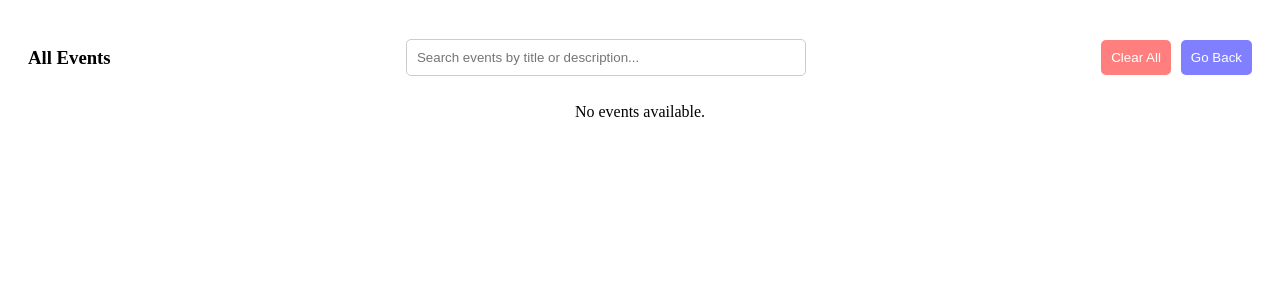
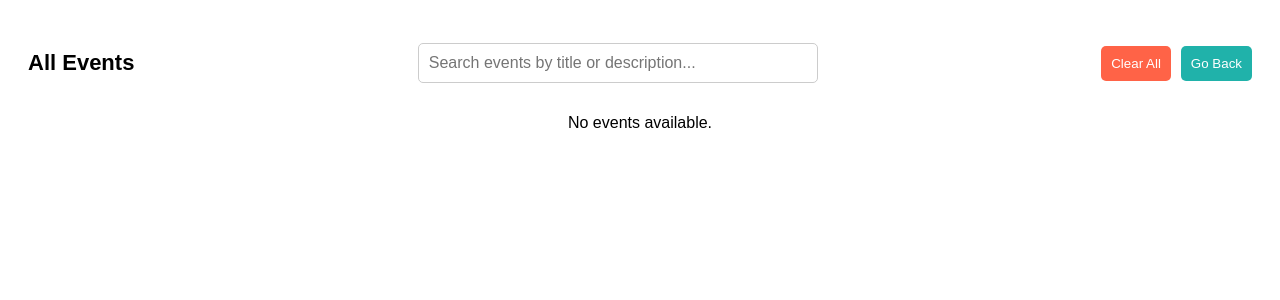
Before and after one commit to Mohosin999/Track-Zone-Application, a React (Vite) app: page /events in a window 1280 px wide. Shown: the top 300 px of the page. Built offline with nearby package versions, Linux system fonts and the light colour scheme.

Commit message:
style: event page styled successfully

```diff
--- a/index.html
+++ b/index.html
@@ -5,6 +5,12 @@
     <link rel="icon" type="image/svg+xml" href="/vite.svg" />
     <meta name="viewport" content="width=device-width, initial-scale=1.0" />
     <title>Track Zone</title>
+    <style>
+      body {
+        font-family: Oswald, sans-serif;
+        /* background: #222; */
+      }
+    </style>
   </head>
   <body>
     <div id="root"></div>
--- a/src/components/event-page/index.jsx
+++ b/src/components/event-page/index.jsx
@@ -1,392 +1,10 @@
-// import React, { useState } from "react";
-// import { useNavigate } from "react-router-dom";
-// import styled, { keyframes } from "styled-components";
-// import useEvents from "../../hooks/useEvents";
-
-// const EventPage = () => {
-//   const [searchTerm, setSearchTerm] = useState("");
-//   const [editingEvent, setEditingEvent] = useState(null);
-//   const [popupMessage, setPopupMessage] = useState("");
-
-//   const { getEvents, deleteEvent, updateEvent, deleteEventByClock } =
-//     useEvents();
-//   const allEvents = getEvents(true);
-//   const navigate = useNavigate();
-
-//   const handleDelete = (id) => {
-//     deleteEvent(id);
-//     setPopupMessage("Event deleted successfully.");
-//   };
-
-//   const handleUpdate = (event) => {
-//     if (editingEvent && editingEvent.id === event.id) {
-//       setEditingEvent(null);
-//     } else {
-//       setEditingEvent(event);
-//     }
-//   };
-
-//   const handleUpdateSubmit = (updatedEvent) => {
-//     updateEvent(updatedEvent);
-//     setEditingEvent(null);
-//     setPopupMessage("Event updated successfully.");
-//   };
-
-//   const handleClearAll = () => {
-//     deleteEventByClock("");
-//     setPopupMessage("All events cleared.");
-//   };
-
-//   const handleBack = () => {
-//     navigate("/");
-//   };
-
-//   const handleSubmit = (e) => {
-//     e.preventDefault();
-//     handleUpdateSubmit(editingEvent);
-//   };
-
-//   const closePopup = () => {
-//     setPopupMessage("");
-//   };
-
-//   const filteredEvents = allEvents.filter(
-//     (event) =>
-//       event.title.toLowerCase().includes(searchTerm.toLowerCase()) ||
-//       event.description.toLowerCase().includes(searchTerm.toLowerCase())
-//   );
-
-//   return (
-//     <Container>
-//       <Header>
-//         <Title>All Events</Title>
-//         <SearchWrapper>
-//           <SearchInput
-//             type="text"
-//             placeholder="Search events by title or description..."
-//             value={searchTerm}
-//             onChange={(e) => setSearchTerm(e.target.value)}
-//           />
-//           {searchTerm && (
-//             <ClearSearchButton onClick={() => setSearchTerm("")}>
-//               ×
-//             </ClearSearchButton>
-//           )}
-//         </SearchWrapper>
-//         <ButtonGroup>
-//           <ClearAllButton onClick={handleClearAll}>Clear All</ClearAllButton>
-//           <BackButton onClick={handleBack}>Go Back</BackButton>
-//         </ButtonGroup>
-//       </Header>
-
-//       {filteredEvents.length === 0 ? (
-//         <NoEventsMessage>No events available.</NoEventsMessage>
-//       ) : (
-//         <EventList>
-//           {filteredEvents.map((event) => (
-//             <div key={event.id}>
-//               <EventItem>
-//                 <EventContent>
-//                   <EventTitle>{event.title}</EventTitle>
-//                   <EventDescription>{event.description}</EventDescription>
-//                 </EventContent>
-//                 <EventActions>
-//                   <ActionButton onClick={() => handleUpdate(event)}>
-//                     Update
-//                   </ActionButton>
-//                   <ActionButton
-//                     onClick={() => handleDelete(`${event.clockId}|${event.id}`)}
-//                   >
-//                     Delete
-//                   </ActionButton>
-//                 </EventActions>
-//               </EventItem>
-//               {editingEvent && editingEvent.id === event.id && (
-//                 <UpdateForm onSubmit={handleSubmit}>
-//                   <FormTitle>Update Event</FormTitle>
-//                   <FormInput
-//                     type="text"
-//                     value={editingEvent.title}
-//                     onChange={(e) =>
-//                       setEditingEvent({
-//                         ...editingEvent,
-//                         title: e.target.value,
-//                       })
-//                     }
-//                     placeholder="Event Title"
-//                     required
-//                   />
-//                   <FormTextarea
-//                     value={editingEvent.description}
-//                     onChange={(e) =>
-//                       setEditingEvent({
-//                         ...editingEvent,
-//                         description: e.target.value,
-//                       })
-//                     }
-//                     placeholder="Event Description"
-//                     required
-//                   />
-//                   <FormButton type="submit">Save</FormButton>
-//                   <FormButton
-//                     type="button"
-//                     onClick={() => setEditingEvent(null)}
-//                   >
-//                     Cancel
-//                   </FormButton>
-//                 </UpdateForm>
-//               )}
-//             </div>
-//           ))}
-//         </EventList>
-//       )}
-
-//       {popupMessage && (
-//         <Popup>
-//           <PopupContent>
-//             <p>{popupMessage}</p>
-//             <CloseButton onClick={closePopup}>Close</CloseButton>
-//           </PopupContent>
-//         </Popup>
-//       )}
-//     </Container>
-//   );
-// };
-
-// const fadeIn = keyframes`
-//   from {
-//     opacity: 0;
-//   }
-//   to {
-//     opacity: 1;
-//   }
-// `;
-
-// const Container = styled.div`
-//   padding: 20px;
-//   max-height: 80vh;
-//   overflow-y: auto;
-// `;
-
-// const Header = styled.div`
-//   display: flex;
-//   flex-direction: column;
-//   align-items: center;
-//   gap: 20px;
-
-//   @media (min-width: 768px) {
-//     flex-direction: row;
-//     justify-content: space-between;
-//   }
-// `;
-
-// const Title = styled.h3`
-//   text-align: center;
-// `;
-
-// const SearchWrapper = styled.div`
-//   position: relative;
-//   width: 100%;
-//   max-width: 400px;
-// `;
-
-// const SearchInput = styled.input`
-//   width: 100%;
-//   padding: 10px;
-//   border: 1px solid #ccc;
-//   border-radius: 5px;
-//   box-sizing: border-box;
-// `;
-
-// const ClearSearchButton = styled.button`
-//   position: absolute;
-//   right: 10px;
-//   top: 50%;
-//   transform: translateY(-50%);
-//   background: none;
-//   border: none;
-//   font-size: 20px;
-//   cursor: pointer;
-// `;
-
-// const ButtonGroup = styled.div`
-//   display: flex;
-//   gap: 10px;
-// `;
-
-// const ClearAllButton = styled.button`
-//   background: rgba(255, 0, 0, 0.5);
-//   color: white;
-//   border: none;
-//   padding: 10px;
-//   cursor: pointer;
-//   border-radius: 5px;
-
-//   &:hover {
-//     background: rgba(255, 0, 0, 0.7);
-//   }
-// `;
-
-// const BackButton = styled.button`
-//   background: rgba(0, 0, 255, 0.5);
-//   color: white;
-//   border: none;
-//   padding: 10px;
-//   cursor: pointer;
-//   border-radius: 5px;
-
-//   &:hover {
-//     background: rgba(0, 0, 255, 0.7);
-//   }
-// `;
-
-// const NoEventsMessage = styled.p`
-//   text-align: center;
-// `;
-
-// const EventList = styled.ul`
-//   list-style: none;
-//   padding: 0;
-// `;
-
-// const EventItem = styled.li`
-//   display: flex;
-//   justify-content: space-between;
-//   align-items: center;
-//   background: rgba(255, 165, 0, 0.2);
-//   padding: 20px;
-//   border-radius: 5px;
-//   margin-bottom: 10px;
-//   animation: ${fadeIn} 0.5s ease-in-out;
-//   flex-direction: column;
-
-//   @media (min-width: 768px) {
-//     flex-direction: row;
-//   }
-// `;
-
-// const EventContent = styled.div`
-//   text-align: left;
-//   flex-grow: 1;
-// `;
-
-// const EventTitle = styled.h4`
-//   margin: 0;
-// `;
-
-// const EventDescription = styled.p`
-//   margin: 5px 0 0;
-//   white-space: pre-wrap;
-// `;
-
-// const EventActions = styled.div`
-//   display: flex;
-//   gap: 10px;
-//   margin-top: 10px;
-
-//   @media (min-width: 768px) {
-//     margin-top: 0;
-//   }
-// `;
-
-// const ActionButton = styled.button`
-//   background: rgba(0, 128, 0, 0.5);
-//   color: white;
-//   border: none;
-//   padding: 10px;
-//   cursor: pointer;
-//   border-radius: 5px;
-
-//   &:hover {
-//     background: rgba(0, 128, 0, 0.7);
-//   }
-// `;
-
-// const UpdateForm = styled.form`
-//   background: rgba(135, 206, 250, 0.2);
-//   padding: 20px;
-//   border-radius: 5px;
-//   margin-bottom: 20px;
-//   animation: ${fadeIn} 0.5s ease-in-out;
-// `;
-
-// const FormTitle = styled.h3`
-//   margin-top: 0;
-// `;
-
-// const FormInput = styled.input`
-//   display: block;
-//   width: 100%;
-//   padding: 10px;
-//   margin: 10px 0;
-//   border: 1px solid #ccc;
-//   border-radius: 5px;
-//   box-sizing: border-box;
-// `;
-
-// const FormTextarea = styled.textarea`
-//   display: block;
-//   width: 100%;
-//   height: auto;
-//   padding: 10px;
-//   margin: 10px 0;
-//   border: 1px solid #ccc;
-//   border-radius: 5px;
-//   box-sizing: border-box;
-// `;
-
-// const FormButton = styled.button`
-//   padding: 10px 20px;
-//   margin-right: 10px;
-//   border: none;
-//   border-radius: 5px;
-//   cursor: pointer;
-//   background: rgba(0, 128, 0, 0.5);
-//   color: white;
-
-//   &:hover {
-//     background: rgba(0, 128, 0, 0.7);
-//   }
-// `;
-
-// const Popup = styled.div`
-//   position: fixed;
-//   top: 50%;
-//   left: 50%;
-//   transform: translate(-50%, -50%);
-//   background: rgba(0, 0, 0, 0.8);
-//   padding: 20px;
-//   border-radius: 10px;
-//   z-index: 1000;
-// `;
-
-// const PopupContent = styled.div`
-//   color: white;
-//   text-align: center;
-// `;
-
-// const CloseButton = styled.button`
-//   background: rgba(255, 0, 0, 0.5);
-//   color: white;
-//   border: none;
-//   padding: 10px;
-//   cursor: pointer;
-//   border-radius: 5px;
-//   margin-top: 10px;
-
-//   &:hover {
-//     background: rgba(255, 0, 0, 0.7);
-//   }
-// `;
-
-// export default EventPage;
-
-import React, { useState, useEffect, useRef } from "react";
+import { useState, useEffect, useRef } from "react";
 import { useNavigate } from "react-router-dom";
 import styled, { keyframes } from "styled-components";
 import useEvents from "../../hooks/useEvents";
 
 const EventPage = () => {
+  // States
   const [searchTerm, setSearchTerm] = useState("");
   const [editingEvent, setEditingEvent] = useState(null);
   const [popupMessage, setPopupMessage] = useState("");
@@ -440,7 +58,7 @@ const EventPage = () => {
 
   const showPopup = (message) => {
     setPopupMessage(message);
-    setTimeout(() => setPopupMessage(""), 2000);
+    setTimeout(() => setPopupMessage(""), 3000);
   };
 
   const filteredEvents = allEvents.filter(
@@ -494,6 +112,7 @@ const EventPage = () => {
                   </ActionButton>
                 </EventActions>
               </EventItem>
+
               {editingEvent && editingEvent.id === event.id && (
                 <UpdateForm onSubmit={handleSubmit}>
                   <FormTitle>Update Event</FormTitle>
@@ -565,7 +184,7 @@ const Header = styled.div`
   display: flex;
   flex-direction: column;
   align-items: center;
-  gap: 20px;
+  gap: 10px;
 
   @media (min-width: 768px) {
     flex-direction: row;
@@ -575,6 +194,11 @@ const Header = styled.div`
 
 const Title = styled.h3`
   text-align: center;
+  font-size: 20px;
+
+  @media (min-width: 768px) {
+    font-size: 22px;
+  }
 `;
 
 const SearchWrapper = styled.div`
@@ -586,6 +210,7 @@ const SearchWrapper = styled.div`
 const SearchInput = styled.input`
   width: 100%;
   padding: 10px;
+  font-size: 16px;
   border: 1px solid #ccc;
   border-radius: 5px;
   box-sizing: border-box;
@@ -593,13 +218,19 @@ const SearchInput = styled.input`
 
 const ClearSearchButton = styled.button`
   position: absolute;
-  right: 10px;
+  right: 6px;
   top: 50%;
   transform: translateY(-50%);
-  background: none;
+  background: #f4a460;
   border: none;
   font-size: 20px;
   cursor: pointer;
+  border-radius: 100%;
+
+  &:hover {
+    background: #ff4500;
+    transition: 0.3s;
+  }
 `;
 
 const ButtonGroup = styled.div`
@@ -608,7 +239,7 @@ const ButtonGroup = styled.div`
 `;
 
 const ClearAllButton = styled.button`
-  background: rgba(255, 0, 0, 0.5);
+  background: #ff6347;
   color: white;
   border: none;
   padding: 10px;
@@ -616,12 +247,12 @@ const ClearAllButton = styled.button`
   border-radius: 5px;
 
   &:hover {
-    background: rgba(255, 0, 0, 0.7);
+    background: #ff4500;
   }
 `;
 
 const BackButton = styled.button`
-  background: rgba(0, 0, 255, 0.5);
+  background: #20b2aa;
   color: white;
   border: none;
   padding: 10px;
@@ -629,7 +260,7 @@ const BackButton = styled.button`
   border-radius: 5px;
 
   &:hover {
-    background: rgba(0, 0, 255, 0.7);
+    background: #008b8b;
   }
 `;
 
@@ -646,16 +277,16 @@ const EventItem = styled.li`
   display: flex;
   justify-content: space-between;
   align-items: center;
-  background: rgba(255, 165, 0, 0.2);
+  background: #afeeee;
   padding: 20px;
   border-radius: 5px;
-  margin-bottom: 10px;
+  margin-bottom: 5px;
   animation: ${fadeIn} 0.5s ease-in-out;
   flex-direction: column;
 
-  @media (min-width: 768px) {
-    flex-direction: row;
-  }
+  // @media (min-width: 768px) {
+  //   flex-direction: row;
+  // }
 `;
 
 const EventContent = styled.div`
@@ -665,25 +296,30 @@ const EventContent = styled.div`
 
 const EventTitle = styled.h4`
   margin: 0;
+  font-size: 20px;
+  margin-bottom: 16px;
 `;
 
 const EventDescription = styled.p`
   margin: 5px 0 0;
+  font-size: 17px;
+  line-height: 25px;
   white-space: pre-wrap;
 `;
 
 const EventActions = styled.div`
   display: flex;
   gap: 10px;
+  margin-left: auto;
   margin-top: 10px;
 
-  @media (min-width: 768px) {
-    margin-top: 0;
-  }
+  // @media (min-width: 768px) {
+  //   margin-top: 0;
+  // }
 `;
 
 const ActionButton = styled.button`
-  background: rgba(0, 128, 0, 0.5);
+  background: #daa520;
   color: white;
   border: none;
   padding: 10px;
@@ -691,12 +327,12 @@ const ActionButton = styled.button`
   border-radius: 5px;
 
   &:hover {
-    background: rgba(0, 128, 0, 0.7);
+    background: #b8860b;
   }
 `;
 
 const UpdateForm = styled.form`
-  background: rgba(135, 206, 250, 0.2);
+  background: #ffe4c4;
   padding: 20px;
   border-radius: 5px;
   margin-bottom: 20px;
@@ -712,6 +348,9 @@ const FormInput = styled.input`
   width: 100%;
   padding: 10px;
   margin: 10px 0;
+  font-size: 20px;
+  font-family: Oswald;
+  line-height: 25px;
   border: 1px solid #ccc;
   border-radius: 5px;
   box-sizing: border-box;
@@ -723,6 +362,9 @@ const FormTextarea = styled.textarea`
   height: auto;
   padding: 10px;
   margin: 10px 0;
+  font-size: 20px;
+  font-family: Oswald;
+  line-height: 25px;
   border: 1px solid #ccc;
   border-radius: 5px;
   box-sizing: border-box;
```
